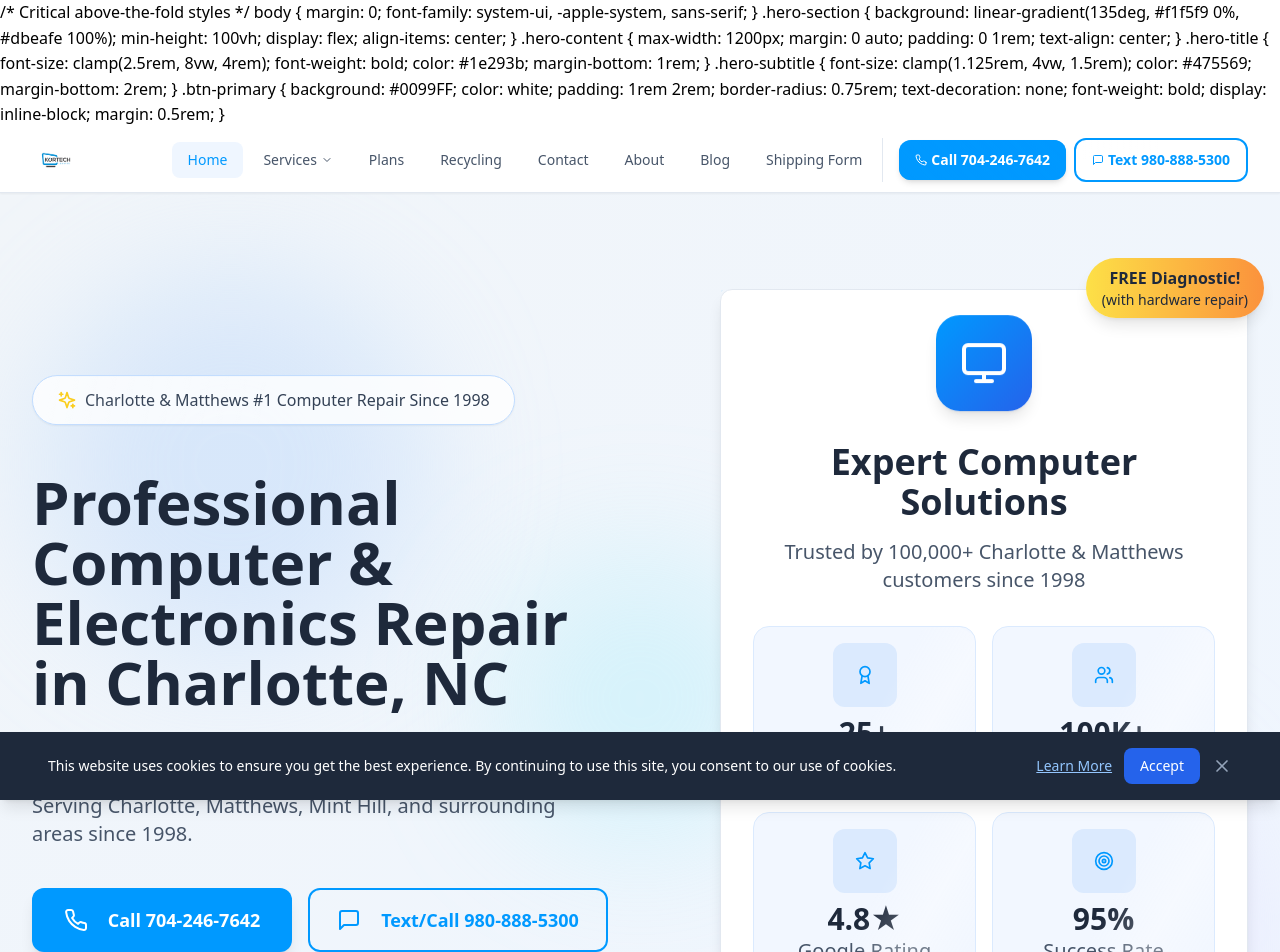
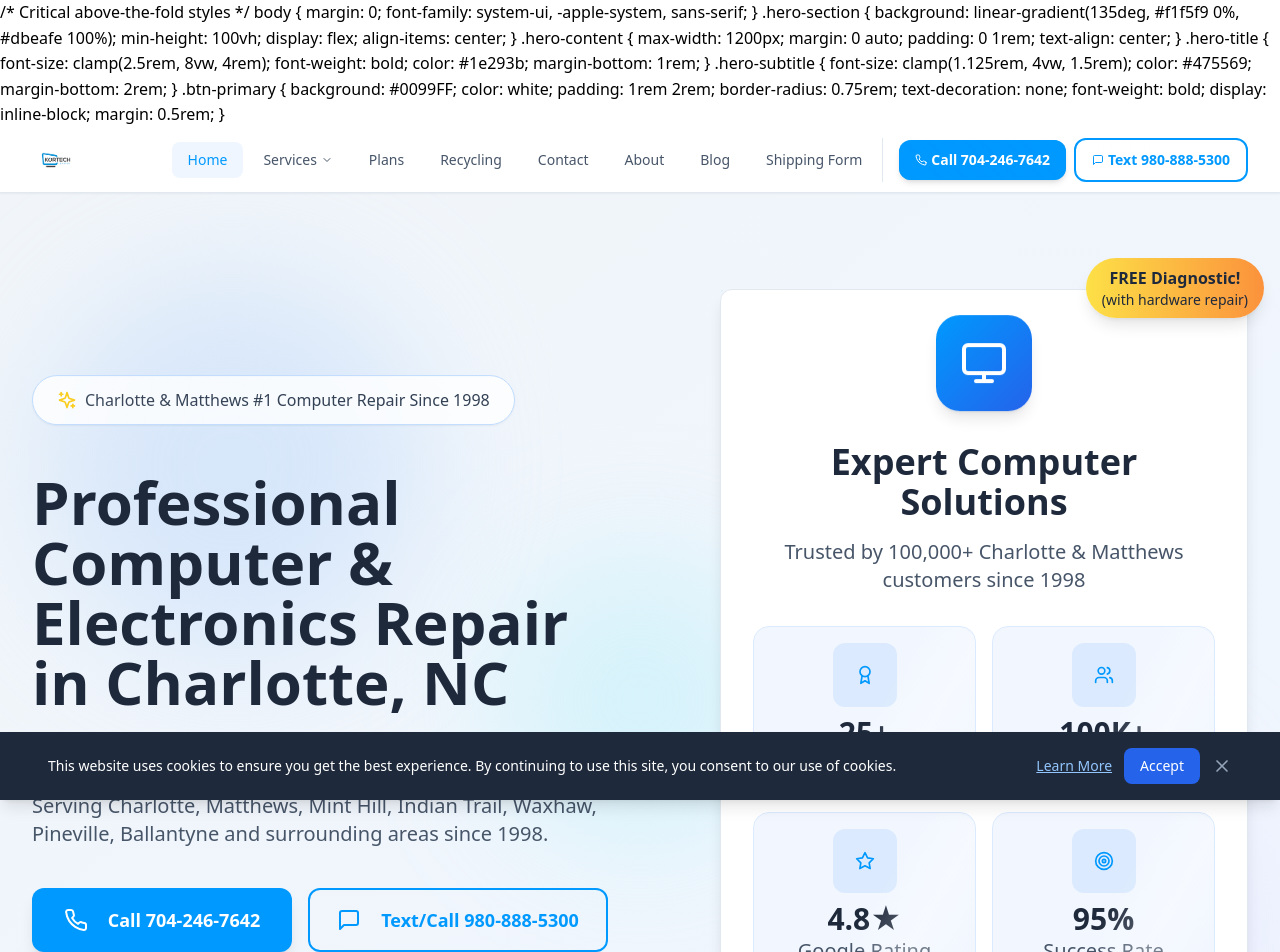
Before and after one commit to mskorhan/Kortech2, a React (Vite) app: page / in a window 1280 px wide. Shown: the top 952 px of the page. Built offline with nearby package versions, Linux system fonts and the light colour scheme; a web font is replaced by a local one.

Commit message:
Updated Home.tsx

```diff
--- a/src/pages/Home.tsx
+++ b/src/pages/Home.tsx
@@ -78,6 +78,7 @@ export default function Home() {
         "Matthews, NC",
         "Mint Hill, NC",
         "Indian Trail, NC",
+        "Monroe, NC",
         "Waxhaw, NC",
         "Pineville, NC",
         "Ballantyne, NC"
@@ -195,8 +196,8 @@ export default function Home() {
                   Professional Computer & Electronics Repair in Charlotte, NC
                 </h1>
 
-                <p className="text-lg sm:text-xl text-slate-600 max-w-2xl mx-auto lg:mx-0 font-light leading-relaxed">
-                  Expert Mac & PC repair, data recovery, virus removal, and IT support. Same-day service available with free diagnostics. Serving Charlotte, Matthews, Mint Hill, and surrounding areas since 1998.
+                <p className="text-lg sm:text-xl text-slate-600 max-w-3xl mx-auto lg:mx-0 font-light leading-relaxed">
+                  Expert Mac & PC repair, data recovery, virus removal, and IT support. Same-day service available with free diagnostics. Serving Charlotte, Matthews, Mint Hill, Indian Trail, Waxhaw, Pineville, Ballantyne and surrounding areas since 1998.
                 </p>
               </div>
 
```
